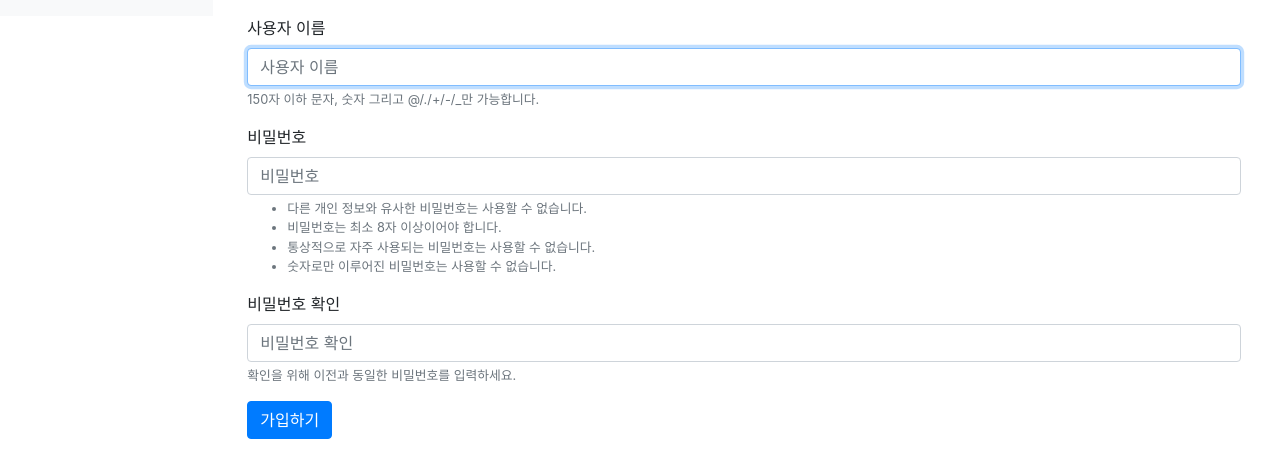
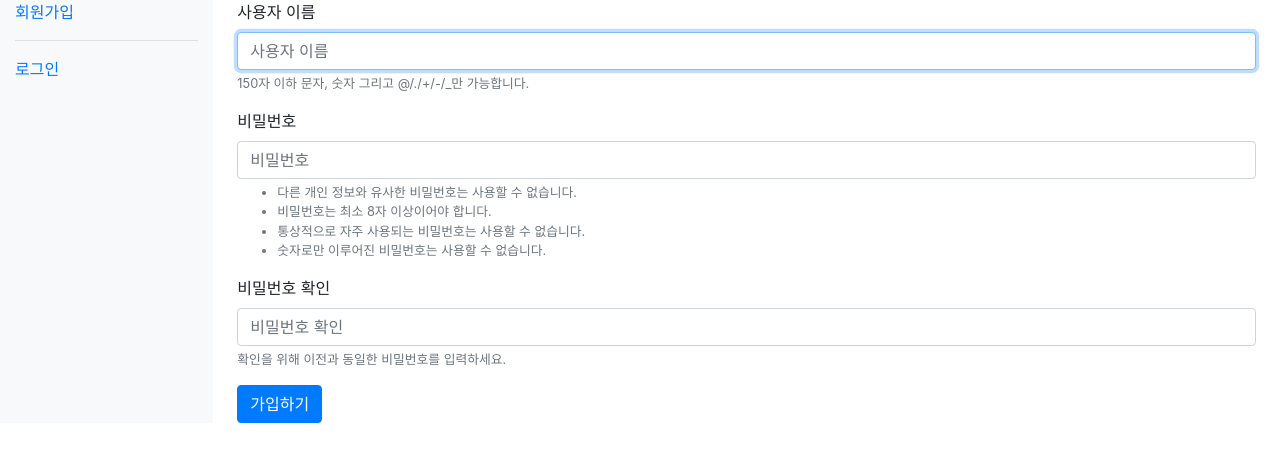
Before and after one commit to ssong10/django-crud, a Django app: page /accounts/signup/ in a window 1280 px wide. Shown: the part 56-519 px from the top of the page. Run offline with Django 3.2, Linux system fonts and the light colour scheme; some libraries are stand-ins or nearby versions.

Commit message:
26 | Accounts logout

```diff
--- a/accounts/urls.py
+++ b/accounts/urls.py
@@ -6,4 +6,5 @@ app_name = 'accounts'
 urlpatterns = [
     path('signup/',views.signup, name='signup'), # accounts Create
     path('login/',views.login,name='login'),
+    path('logout/',views.logout, name='logout')
 ]
--- a/accounts/views.py
+++ b/accounts/views.py
@@ -1,6 +1,7 @@
 from django.shortcuts import render,redirect
 from django.contrib.auth.forms import UserCreationForm, AuthenticationForm
 from django.contrib.auth import login as auth_login
+from django.contrib.auth import logout as auth_logout
 
 # Create your views here.
 def signup(request):
@@ -29,3 +30,7 @@ def login(request):
         'form' : form
     }
     return render(request,'accounts/login.html',context)
+
+def logout(request):
+    auth_logout(request)
+    return redirect('articles:index')
--- a/articles/templates/articles/base.html
+++ b/articles/templates/articles/base.html
@@ -35,14 +35,23 @@
     <div class="row">
       <nav class='col-md-2 d-none d-md-block bg-light sidebar'>
         <div class="sidebar-sticky">
-          <p> {{ user.username }} <p>
+          {% if user.is_authenticated %}
+            <p> {{ user.username }} <p>
+            <a href="{% url 'accounts:logout' %}">로그아웃</a>
+
+          {% else %}
+            <a href="{% url 'accounts:signup' %}">회원가입</a>
+            <hr>
+            <a href="{% url 'accounts:login' %}">로그인</a>
+          {% endif %}
         </div>
       </nav>
+      <main class="col-md-9 ml-sm-auto col-lg-10 px-4">
+        {% block body %}
+        {% endblock %}
+      </main>
     </div>
-    <main class="col-md-9 ml-sm-auto col-lg-10 px-4">
-      {% block body %}
-      {% endblock %}
-    </main>
+
   </div>
 
   <script src="https://code.jquery.com/jquery-3.3.1.slim.min.js" integrity="sha384-q8i/X+965DzO0rT7abK41JStQIAqVgRVzpbzo5smXKp4YfRvH+8abtTE1Pi6jizo" crossorigin="anonymous"></script>
```
Also changed, not shown: db.sqlite3.
